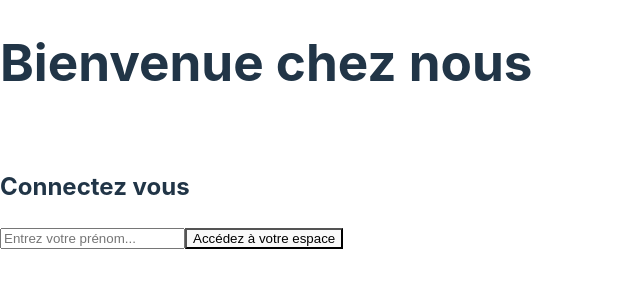
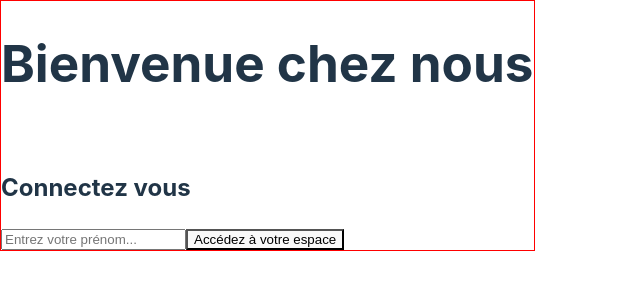
Before and after one commit to MehdiYousfi/crazee-burger, a React (Vite) app: page / in a window 1280 px wide. Shown: the top 300 px of the page, without its empty margins (0-640 px from the left). Built offline with nearby package versions, Linux system fonts and the light colour scheme.

Commit message:
💄 F03: Test styled components

```diff
--- a/src/components/pages/login/LoginForm.jsx
+++ b/src/components/pages/login/LoginForm.jsx
@@ -1,6 +1,7 @@
 
 import React, { useState } from 'react';
 import { Link, useNavigate } from 'react-router-dom';
+import styled from "styled-components"
 
 export default function LoginForm() {
   // Utilisez useNavigate pour obtenir la fonction de navigation
@@ -28,7 +29,7 @@ export default function LoginForm() {
 
   // AFFICHAGE
   return (
-    <form action="submit" onSubmit={handleSubmit}>
+    <LoginFormStyled action="submit" onSubmit={handleSubmit}>
       <h1>Bienvenue chez nous</h1>
       <br />
       <h2>Connectez vous</h2>
@@ -36,9 +37,13 @@ export default function LoginForm() {
       {/* Utilisez la fonction de navigation lorsque le bouton est cliqué */}
       <button onClick={handleButtonClick}> Accédez à votre espace</button>
 
-    </form>
+    </LoginFormStyled>
   );
 }
+
+const LoginFormStyled = styled.form`
+border: 1px solid red;
+`
 
 
 /** 4 méthodes pour ajouter du style à un composant
```
